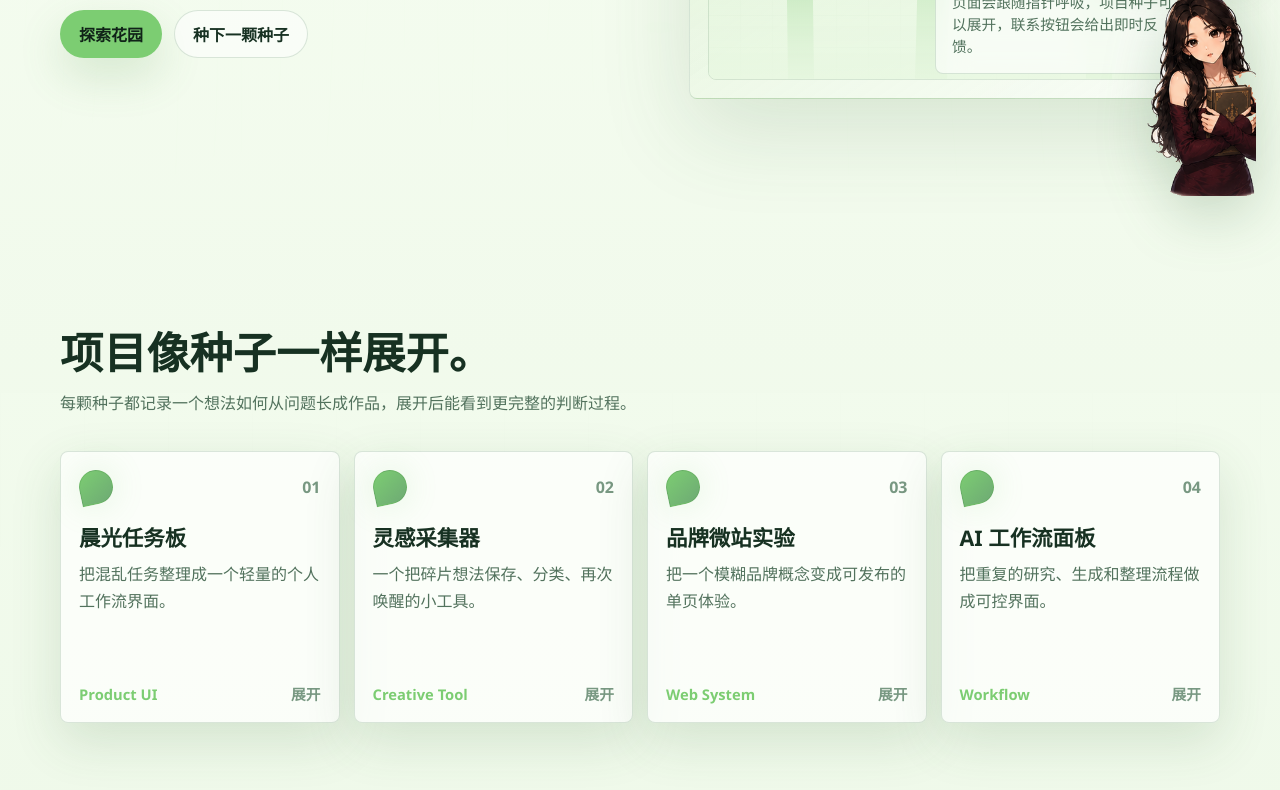
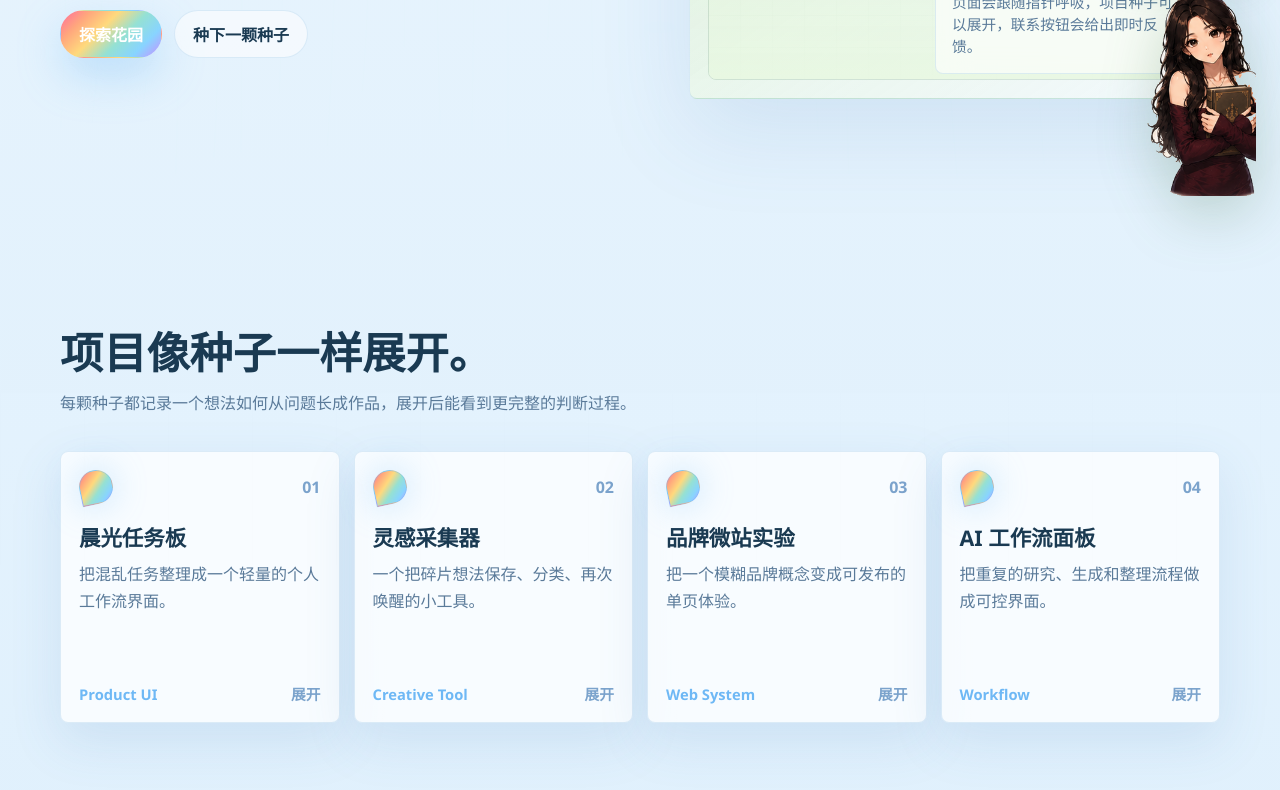
Before and after one commit to Ayi456/Dreaming, a website with bundled scripts: page index.html in a window 1280 px wide. Shown: the part 580-1370 px from the top of the page. Built offline with nearby package versions, Linux system fonts and the light colour scheme; animation ran at ten frames a second; files whose address does not match are found by name.

Commit message:
Redesign with rainbow theme and light blue base
Replace green garden theme with sky blue color scheme and rainbow accents across buttons, seed dots, progress bars, and decorative elements.

Co-Authored-By: Claude Opus 4.7 <noreply@anthropic.com>

```diff
--- a/styles/base.css
+++ b/styles/base.css
@@ -11,8 +11,8 @@ body {
   min-width: 320px;
   margin: 0;
   background:
-    linear-gradient(180deg, rgba(246, 253, 241, 0.98), rgba(229, 244, 223, 0.96)),
-    repeating-linear-gradient(90deg, rgba(36, 95, 49, 0.035) 0 1px, transparent 1px 84px);
+    linear-gradient(180deg, rgba(232, 244, 253, 0.98), rgba(212, 235, 252, 0.96)),
+    repeating-linear-gradient(90deg, rgba(91, 163, 217, 0.04) 0 1px, transparent 1px 84px);
   color: var(--ink);
   overflow-x: hidden;
 }
@@ -24,8 +24,8 @@ body::before {
   pointer-events: none;
   content: "";
   background-image:
-    linear-gradient(rgba(40, 102, 53, 0.055) 1px, transparent 1px),
-    linear-gradient(90deg, rgba(40, 102, 53, 0.04) 1px, transparent 1px);
+    linear-gradient(rgba(91, 163, 217, 0.06) 1px, transparent 1px),
+    linear-gradient(90deg, rgba(91, 163, 217, 0.045) 1px, transparent 1px);
   background-size: 88px 88px;
   mask-image: linear-gradient(to bottom, black, transparent 92%);
 }
--- a/styles/components.css
+++ b/styles/components.css
@@ -11,7 +11,7 @@
 .kicker::before {
   width: 28px;
   height: 2px;
-  background: var(--accent);
+  background: var(--rainbow);
   content: "";
 }
 
@@ -41,14 +41,16 @@
 }
 
 .button-primary {
-  background: var(--accent);
-  color: #102318;
-  box-shadow: 0 18px 44px rgba(89, 150, 82, 0.2);
+  background: var(--rainbow);
+  color: white;
+  font-weight: 900;
+  box-shadow: 0 18px 44px rgba(110, 184, 245, 0.35);
 }
 
 .button-primary:hover,
 .button-primary:focus-visible {
-  background: var(--accent-2);
+  filter: brightness(1.1);
+  box-shadow: 0 22px 54px rgba(110, 184, 245, 0.45);
   outline: none;
 }
 
@@ -60,8 +62,8 @@
 
 .button-secondary:hover,
 .button-secondary:focus-visible {
-  border-color: rgba(86, 158, 76, 0.35);
-  background: rgba(124, 205, 114, 0.14);
+  border-color: rgba(110, 184, 245, 0.4);
+  background: rgba(110, 184, 245, 0.12);
   outline: none;
 }
 
@@ -111,8 +113,9 @@
 
 .seed-card:hover {
   transform: translateY(-4px);
-  border-color: rgba(86, 158, 76, 0.3);
+  border-color: rgba(110, 184, 245, 0.4);
   background: var(--panel-strong);
+  box-shadow: 0 22px 60px rgba(110, 184, 245, 0.25);
 }
 
 .seed-toggle {
@@ -146,11 +149,11 @@
 .seed-dot {
   width: 34px;
   height: 34px;
-  border: 1px solid rgba(86, 158, 76, 0.34);
+  border: 1px solid rgba(110, 184, 245, 0.4);
   border-radius: 999px 999px 999px 4px;
-  background: linear-gradient(145deg, var(--accent), var(--leaf-2));
+  background: var(--rainbow);
   transform: rotate(-12deg);
-  box-shadow: 0 0 34px rgba(124, 205, 114, 0.2);
+  box-shadow: 0 0 34px rgba(110, 184, 245, 0.35);
 }
 
 .seed-number {
@@ -226,8 +229,8 @@
   min-height: 460px;
   padding: 24px;
   background:
-    linear-gradient(160deg, rgba(185, 239, 159, 0.34), transparent 42%),
-    rgba(255, 255, 255, 0.68);
+    linear-gradient(160deg, rgba(158, 212, 255, 0.3), rgba(255, 230, 200, 0.2) 42%, transparent 68%),
+    rgba(255, 255, 255, 0.7);
 }
 
 .greenhouse-panel h2 {
@@ -261,7 +264,7 @@
   width: 64%;
   height: 100%;
   border-radius: inherit;
-  background: linear-gradient(90deg, var(--leaf-2), var(--accent));
+  background: var(--rainbow);
   transition: width 260ms ease;
 }
 
--- a/styles/tokens.css
+++ b/styles/tokens.css
@@ -1,17 +1,18 @@
 :root {
-  --ink: #173122;
-  --muted: #52725d;
-  --dim: #789882;
-  --soil: #f1faed;
-  --soil-2: #e4f3df;
-  --leaf: #d8eed1;
-  --leaf-2: #6eaa74;
-  --accent: #7ccd72;
-  --accent-2: #b9ef9f;
-  --line: rgba(40, 102, 53, 0.16);
-  --panel: rgba(255, 255, 255, 0.7);
-  --panel-strong: rgba(249, 255, 246, 0.92);
-  --shadow: rgba(55, 105, 58, 0.16);
+  --ink: #1a3a52;
+  --muted: #5a7a99;
+  --dim: #7ba3cc;
+  --soil: #e8f4fd;
+  --soil-2: #d4ebfc;
+  --sky: #c4e0f9;
+  --sky-2: #5ba3d9;
+  --accent: #6eb8f5;
+  --accent-2: #9ed4ff;
+  --line: rgba(91, 163, 217, 0.18);
+  --panel: rgba(255, 255, 255, 0.75);
+  --panel-strong: rgba(248, 252, 255, 0.94);
+  --shadow: rgba(75, 130, 185, 0.15);
+  --rainbow: linear-gradient(135deg, #ff6b9d 0%, #ffa67d 20%, #ffd97d 40%, #95e1d3 60%, #88d4ff 80%, #c78fff 100%);
   --radius: 8px;
   --nav-height: 72px;
   color-scheme: light;
```
